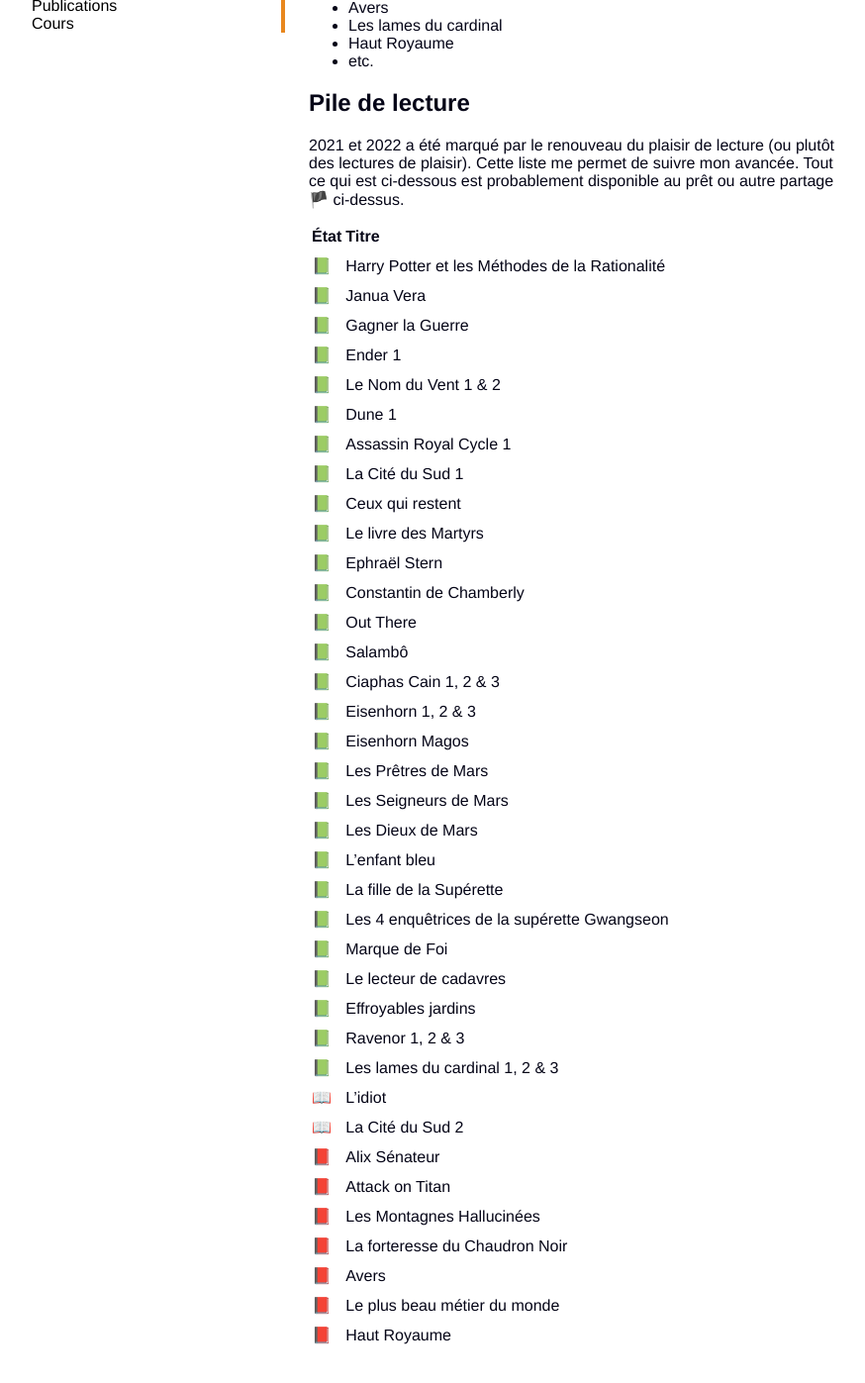
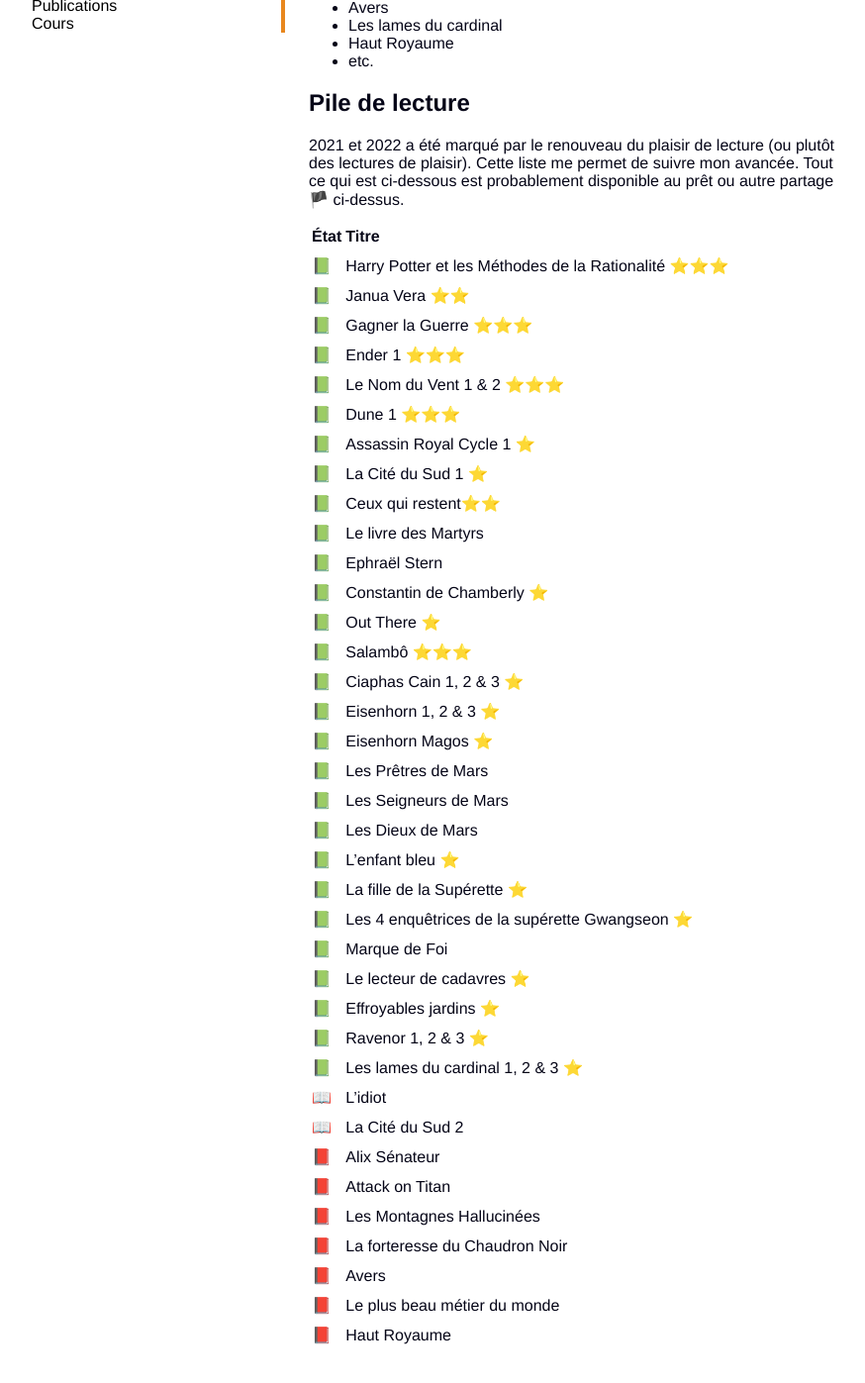
Before and after one commit to Karalix/Karalix.github.io, a Jekyll site: the page built from library.md, in a window 1280 px wide and 1400 px high, scrolled down 527 px. Shown: the top 1397 px of the window at 99% size, without its empty margins (72-946 px from the left). Built offline with Jekyll 4.4.1, drawn with Linux system fonts in a browser that asks for light colours; some web fonts are replaced; comment, search, counter and statistics services are not loaded.

```diff
--- a/library.md
+++ b/library.md
@@ -32,34 +32,34 @@ Un mot de passe vous est demandé ? C'est `Vivelebrocoli`.
 
 État | Titre
 ---|---
-📗 | Harry Potter et les Méthodes de la Rationalité
-📗 | Janua Vera
-📗 | Gagner la Guerre
-📗 | Ender 1
-📗 | Le Nom du Vent 1 & 2
-📗 | Dune 1
-📗 | Assassin Royal Cycle 1
-📗 | La Cité du Sud 1
-📗 | Ceux qui restent
+📗 | Harry Potter et les Méthodes de la Rationalité ⭐⭐⭐
+📗 | Janua Vera ⭐⭐
+📗 | Gagner la Guerre ⭐⭐⭐
+📗 | Ender 1 ⭐⭐⭐
+📗 | Le Nom du Vent 1 & 2 ⭐⭐⭐
+📗 | Dune 1 ⭐⭐⭐
+📗 | Assassin Royal Cycle 1 ⭐
+📗 | La Cité du Sud 1 ⭐
+📗 | Ceux qui restent⭐⭐
 📗 | Le livre des Martyrs
 📗 | Ephraël Stern
-📗 | Constantin de Chamberly
-📗 | Out There
-📗 | Salambô
-📗 | Ciaphas Cain 1, 2 & 3
-📗 | Eisenhorn 1, 2 & 3
-📗 | Eisenhorn Magos
+📗 | Constantin de Chamberly ⭐
+📗 | Out There ⭐
+📗 | Salambô ⭐⭐⭐
+📗 | Ciaphas Cain 1, 2 & 3 ⭐
+📗 | Eisenhorn 1, 2 & 3 ⭐
+📗 | Eisenhorn Magos ⭐
 📗 | Les Prêtres de Mars
 📗 | Les Seigneurs de Mars
 📗 | Les Dieux de Mars
-📗 | L'enfant bleu
-📗 | La fille de la Supérette
-📗 | Les 4 enquêtrices de la supérette Gwangseon
+📗 | L'enfant bleu ⭐
+📗 | La fille de la Supérette ⭐
+📗 | Les 4 enquêtrices de la supérette Gwangseon ⭐
 📗 | Marque de Foi
-📗 | Le lecteur de cadavres
-📗 | Effroyables jardins
-📗 | Ravenor 1, 2 & 3
-📗 | Les lames du cardinal 1, 2 & 3
+📗 | Le lecteur de cadavres ⭐
+📗 | Effroyables jardins ⭐
+📗 | Ravenor 1, 2 & 3 ⭐
+📗 | Les lames du cardinal 1, 2 & 3 ⭐
 📖 | L'idiot
 📖 | La Cité du Sud 2
 📕 | Alix Sénateur
```
